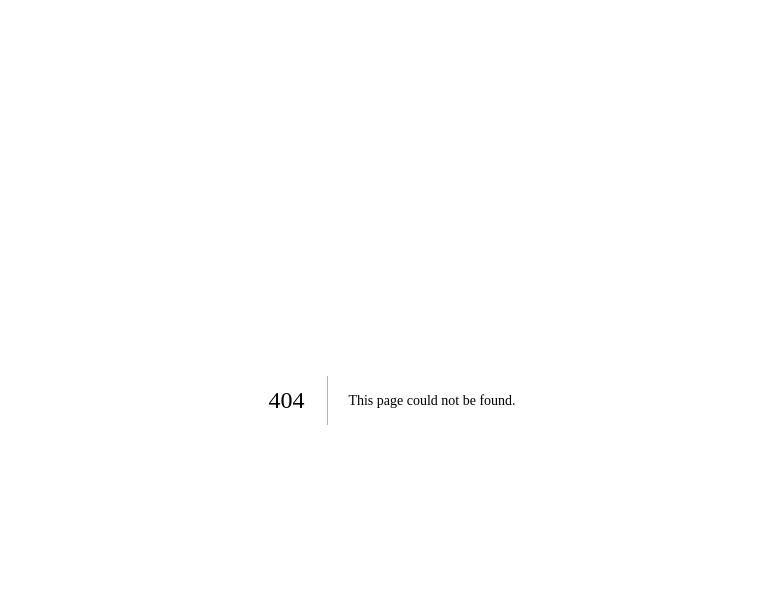
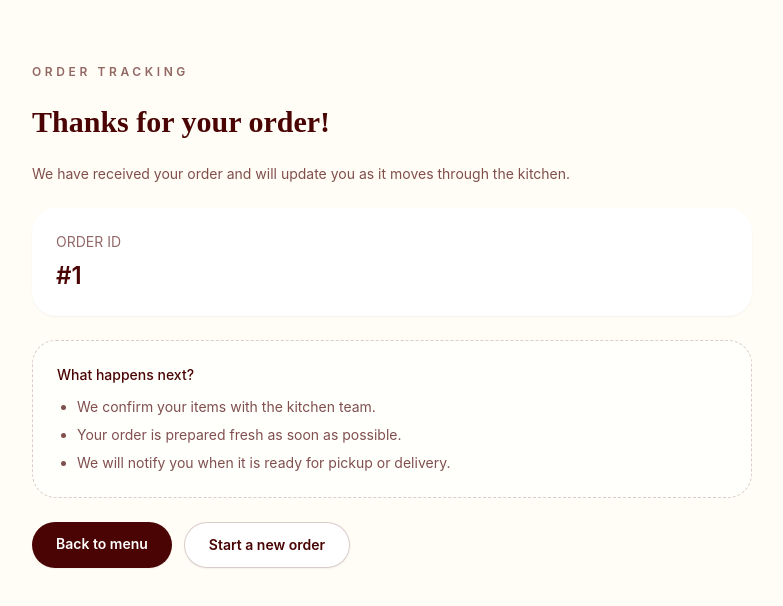
Before and after one commit to sumitttt4/MLV, a Next.js app: page /order/1 in a window 1280 px wide. Before the commit this address had no page. Shown: the top 606 px of the page, without its empty margins (248-1031 px from the left). Built offline with nearby package versions, Linux system fonts and the light colour scheme.

Commit message:
Add order tracking page

```diff
--- /dev/null
+++ b/app/order/[id]/page.tsx
@@ -0,0 +1,51 @@
+import Link from "next/link";
+
+type OrderTrackingPageProps = {
+  params: { id: string };
+};
+
+export default function OrderTrackingPage({ params }: OrderTrackingPageProps) {
+  return (
+    <main className="min-h-screen bg-brand-cream text-brand-maroon">
+      <div className="mx-auto flex w-full max-w-3xl flex-col gap-6 px-6 py-16">
+        <span className="text-xs font-semibold uppercase tracking-[0.3em] text-brand-maroon/60">
+          Order tracking
+        </span>
+        <h1 className="text-3xl font-semibold">Thanks for your order!</h1>
+        <p className="text-sm text-brand-maroon/70">
+          We have received your order and will update you as it moves through
+          the kitchen.
+        </p>
+
+        <div className="rounded-3xl bg-white p-6 shadow-sm">
+          <p className="text-sm uppercase text-brand-maroon/60">Order ID</p>
+          <p className="mt-2 text-2xl font-semibold">#{params.id}</p>
+        </div>
+
+        <div className="rounded-3xl border border-dashed border-brand-maroon/20 bg-white/70 p-6 text-sm text-brand-maroon/70">
+          <p className="font-medium text-brand-maroon">What happens next?</p>
+          <ul className="mt-3 list-disc space-y-2 pl-5">
+            <li>We confirm your items with the kitchen team.</li>
+            <li>Your order is prepared fresh as soon as possible.</li>
+            <li>We will notify you when it is ready for pickup or delivery.</li>
+          </ul>
+        </div>
+
+        <div className="flex flex-wrap gap-3">
+          <Link
+            href="/"
+            className="rounded-full bg-brand-maroon px-6 py-3 text-sm font-semibold text-white shadow-sm transition hover:bg-brand-maroon/90"
+          >
+            Back to menu
+          </Link>
+          <Link
+            href="/checkout"
+            className="rounded-full border border-brand-maroon/20 bg-white px-6 py-3 text-sm font-semibold text-brand-maroon shadow-sm transition hover:border-brand-maroon/40"
+          >
+            Start a new order
+          </Link>
+        </div>
+      </div>
+    </main>
+  );
+}
```
